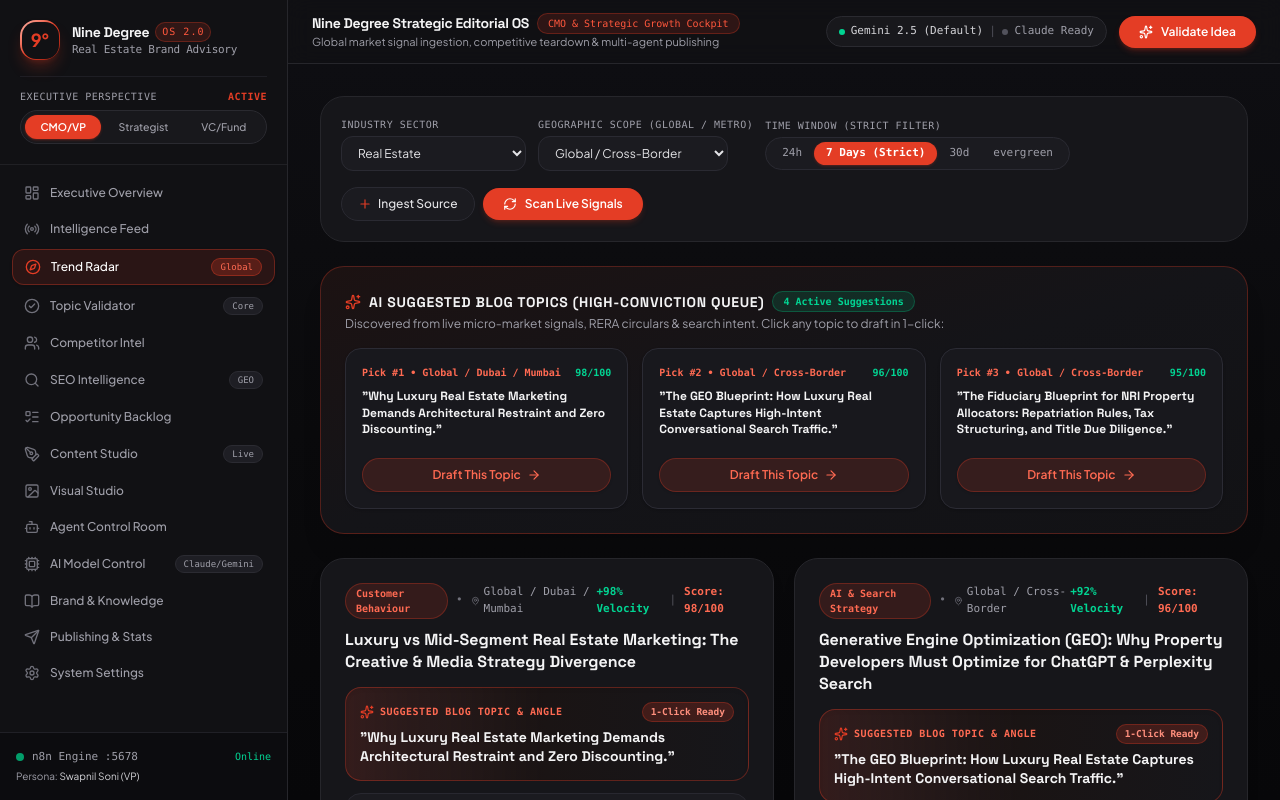
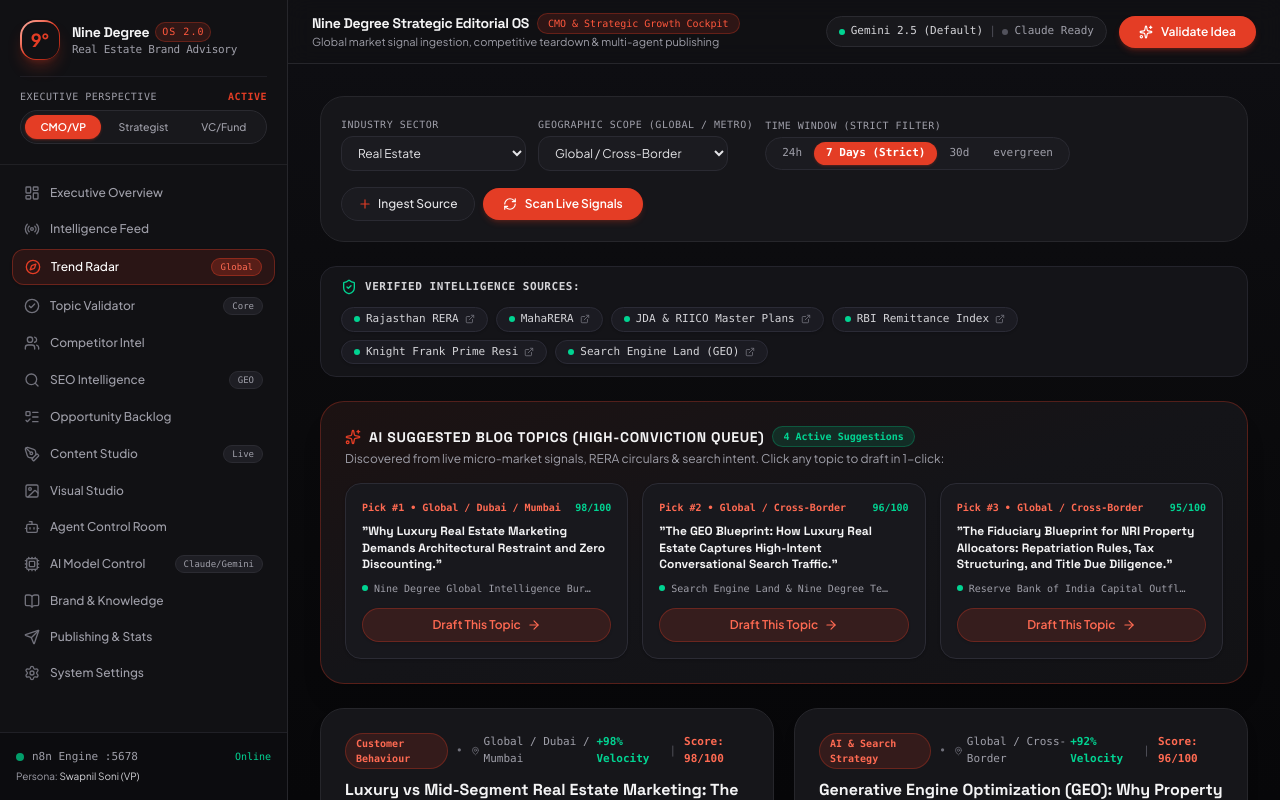
Before and after one commit to bharatsaini1/nine-degree-blog-automation, a React (Vite) app in the folder blog automation/dashboard/: page / in a window 1280 px wide. Both pictures are taken after a click on the button "Explore Radar". Built offline with nearby package versions, Linux system fonts and the light colour scheme.

Commit message:
feat(ui): display verified data sources cleanly across Trend Radar, Executive Overview, and Feed

```diff
--- a/blog automation/dashboard/src/views/ExecutiveOverview.jsx
+++ b/blog automation/dashboard/src/views/ExecutiveOverview.jsx
@@ -212,6 +212,29 @@ export const ExecutiveOverview = () => {
             <p className="text-sm text-zinc-400 mt-1 max-w-2xl leading-relaxed">
               {activeBriefing.summary}
             </p>
+            <div className="mt-3 flex flex-wrap items-center gap-2 text-[10.5px] font-mono">
+              <span className="text-zinc-500 font-semibold uppercase tracking-wider">Verified Streams:</span>
+              <span className="inline-flex items-center gap-1.5 px-2.5 py-0.5 rounded-md bg-[#16161b] border border-[#26262e] text-zinc-300">
+                <span className="w-1.5 h-1.5 rounded-full bg-emerald-400"></span>
+                <span>Raj-RERA</span>
+              </span>
+              <span className="inline-flex items-center gap-1.5 px-2.5 py-0.5 rounded-md bg-[#16161b] border border-[#26262e] text-zinc-300">
+                <span className="w-1.5 h-1.5 rounded-full bg-emerald-400"></span>
+                <span>MahaRERA</span>
+              </span>
+              <span className="inline-flex items-center gap-1.5 px-2.5 py-0.5 rounded-md bg-[#16161b] border border-[#26262e] text-zinc-300">
+                <span className="w-1.5 h-1.5 rounded-full bg-emerald-400"></span>
+                <span>JDA Master Plan</span>
+              </span>
+              <span className="inline-flex items-center gap-1.5 px-2.5 py-0.5 rounded-md bg-[#16161b] border border-[#26262e] text-zinc-300">
+                <span className="w-1.5 h-1.5 rounded-full bg-emerald-400"></span>
+                <span>RBI Remittance</span>
+              </span>
+              <span className="inline-flex items-center gap-1.5 px-2.5 py-0.5 rounded-md bg-[#16161b] border border-[#26262e] text-zinc-300">
+                <span className="w-1.5 h-1.5 rounded-full bg-emerald-400"></span>
+                <span>Knight Frank</span>
+              </span>
+            </div>
           </div>
           <div className="flex items-center gap-2.5 shrink-0">
             <button
@@ -345,6 +368,13 @@ export const ExecutiveOverview = () => {
                   <div className="text-[11px] text-zinc-400 mt-1 line-clamp-1 italic">
                     "{item.suggestedContentAngle || item.headline}"
                   </div>
+                  <div className="mt-2 flex items-center gap-1.5 text-[10px] font-mono text-zinc-400">
+                    <span className="w-1.5 h-1.5 rounded-full bg-emerald-400 shrink-0"></span>
+                    <span className="text-zinc-500">Source:</span>
+                    <span className="text-zinc-300 font-medium truncate max-w-[280px]">
+                      {item.sourceName || 'Rajasthan RERA / State Gazette'}
+                    </span>
+                  </div>
                 </div>
 
                 <button
@@ -377,8 +407,9 @@ export const ExecutiveOverview = () => {
                 <div className="text-xs text-zinc-300 font-medium leading-snug">
                   {del.title}
                 </div>
-                <div className="text-[11px] text-zinc-500 mt-1 font-mono">
-                  {del.source}
+                <div className="mt-2 flex items-center gap-1.5 text-[10.5px] font-mono text-zinc-400">
+                  <span className="w-1.5 h-1.5 rounded-full bg-emerald-400 shrink-0"></span>
+                  <span className="text-zinc-400">{del.source}</span>
                 </div>
               </div>
             ))}
--- a/blog automation/dashboard/src/views/IntelligenceFeed.jsx
+++ b/blog automation/dashboard/src/views/IntelligenceFeed.jsx
@@ -54,17 +54,20 @@ export const IntelligenceFeed = () => {
                 {item.supportingEvidence}
               </p>
 
-              <div className="text-[11px] text-zinc-500 flex items-center gap-2 font-mono">
-                <span>Source:</span>
-                <a
-                  href={item.originalUrl}
-                  target="_blank"
-                  rel="noreferrer"
-                  className="text-zinc-400 hover:text-[#ff6a52] flex items-center gap-1 transition-colors"
-                >
-                  <span>{item.sourceName}</span>
-                  <ExternalLink className="w-2.5 h-2.5" />
-                </a>
+              <div className="pt-1">
+                <div className="inline-flex items-center gap-1.5 px-2.5 py-1 rounded-lg bg-[#111114] border border-[#26262e] text-[11px] font-mono text-zinc-300">
+                  <span className="w-1.5 h-1.5 rounded-full bg-emerald-400"></span>
+                  <span className="text-zinc-500">Verified Source:</span>
+                  <a
+                    href={item.originalUrl || '#'}
+                    target="_blank"
+                    rel="noreferrer"
+                    className="font-medium text-zinc-200 hover:text-[#ff6a52] flex items-center gap-1 transition-colors max-w-sm truncate"
+                  >
+                    <span className="truncate">{item.sourceName || 'State Regulatory Portal'}</span>
+                    <ExternalLink className="w-2.5 h-2.5 text-zinc-500 shrink-0" />
+                  </a>
+                </div>
               </div>
             </div>
 
--- a/blog automation/dashboard/src/views/TrendRadar.jsx
+++ b/blog automation/dashboard/src/views/TrendRadar.jsx
@@ -9,7 +9,9 @@ import {
   CheckCircle,
   Plus,
   Sparkles,
-  Zap
+  Zap,
+  ShieldCheck,
+  Globe
 } from 'lucide-react';
 import { useIntelligence } from '../context/IntelligenceContext';
 
@@ -322,6 +324,38 @@ export const TrendRadar = () => {
         </div>
       </div>
 
+      {/* Verified Regulatory & Intelligence Sources Ribbon */}
+      <div className="bg-[#141418] px-5 py-3 rounded-2xl border border-[#24242c] flex flex-wrap items-center justify-between gap-3 text-xs">
+        <div className="flex items-center gap-2">
+          <ShieldCheck className="w-4 h-4 text-emerald-400" />
+          <span className="text-[11px] font-mono text-zinc-300 font-semibold uppercase tracking-wider">
+            Verified Intelligence Sources:
+          </span>
+        </div>
+        <div className="flex flex-wrap items-center gap-2">
+          {[
+            { name: 'Rajasthan RERA', url: 'https://rera.rajasthan.gov.in', tag: 'State Registry' },
+            { name: 'MahaRERA', url: 'https://maharera.mahaonline.gov.in', tag: 'Regulatory' },
+            { name: 'JDA & RIICO Master Plans', url: 'https://urban.rajasthan.gov.in/jda', tag: 'Urban Dev' },
+            { name: 'RBI Remittance Index', url: 'https://rbi.org.in', tag: 'Capital Flow' },
+            { name: 'Knight Frank Prime Resi', url: 'https://www.knightfrank.co.in/research', tag: 'Market Intelligence' },
+            { name: 'Search Engine Land (GEO)', url: 'https://searchengineland.com', tag: 'AI Search' }
+          ].map((src, sIdx) => (
+            <a
+              key={sIdx}
+              href={src.url}
+              target="_blank"
+              rel="noreferrer"
+              className="inline-flex items-center gap-1.5 px-3 py-1 rounded-full bg-[#1b1b22] hover:bg-[#23232c] border border-[#2b2b36] hover:border-[#e43d25]/50 text-zinc-300 hover:text-white transition-all font-mono text-[11px] group cursor-pointer shadow-sm"
+            >
+              <span className="w-1.5 h-1.5 rounded-full bg-emerald-400"></span>
+              <span className="font-medium">{src.name}</span>
+              <ExternalLink className="w-2.5 h-2.5 text-zinc-500 group-hover:text-[#ff6a52] transition-colors" />
+            </a>
+          ))}
+        </div>
+      </div>
+
       {/* AI Suggested Topics Hero Shelf */}
       <div className="bg-gradient-to-br from-[#1c1212] via-[#141418] to-[#121215] p-6 rounded-3xl border border-[#e43d25]/30 shadow-xl">
         <div className="flex flex-col sm:flex-row sm:items-center justify-between gap-2 mb-4">
@@ -354,6 +388,10 @@ export const TrendRadar = () => {
                 </div>
                 <div className="text-xs font-display font-bold text-zinc-100 group-hover:text-[#ff6a52] transition-colors leading-snug mb-2 line-clamp-3">
                   "{t.suggestedContentAngle || t.headline}"
+                </div>
+                <div className="flex items-center gap-1.5 text-[10px] font-mono text-zinc-400">
+                  <span className="w-1.5 h-1.5 rounded-full bg-emerald-400"></span>
+                  <span className="truncate max-w-[220px] text-zinc-400">{t.sourceName || 'Verified Regulatory Stream'}</span>
                 </div>
               </div>
               <button
@@ -436,25 +474,31 @@ export const TrendRadar = () => {
               </div>
             </div>
 
-            <div className="mt-5 pt-4 border-t border-[#242429] flex items-center justify-between text-xs">
-              <div className="flex items-center gap-2 text-[11px] text-zinc-500 font-mono">
-                <Calendar className="w-3 h-3" />
-                <span>Pub: {trend.publishedDate}</span>
-                <span>•</span>
-                <a
-                  href={trend.originalUrl}
-                  target="_blank"
-                  rel="noreferrer"
-                  className="text-zinc-400 hover:text-[#ff6a52] flex items-center gap-1 truncate max-w-[180px] transition-colors"
-                >
-                  <span>{trend.sourceName}</span>
-                  <ExternalLink className="w-2.5 h-2.5" />
-                </a>
+            <div className="mt-5 pt-4 border-t border-[#242429] flex flex-col sm:flex-row sm:items-center justify-between gap-3 text-xs">
+              <div className="flex flex-wrap items-center gap-2">
+                <div className="inline-flex items-center gap-1.5 px-2.5 py-1 rounded-lg bg-[#111114] border border-[#282832] text-[11px] font-mono text-zinc-300">
+                  <span className="w-1.5 h-1.5 rounded-full bg-emerald-400"></span>
+                  <span className="text-zinc-500">Source:</span>
+                  <a
+                    href={trend.originalUrl || '#'}
+                    target="_blank"
+                    rel="noreferrer"
+                    className="font-medium text-zinc-200 hover:text-[#ff6a52] flex items-center gap-1 transition-colors max-w-[200px] truncate"
+                  >
+                    <span className="truncate">{trend.sourceName || 'Regulatory Archive & Market Gazette'}</span>
+                    <ExternalLink className="w-2.5 h-2.5 text-zinc-500 shrink-0" />
+                  </a>
+                </div>
+
+                <div className="inline-flex items-center gap-1 text-[10.5px] font-mono text-zinc-500">
+                  <Calendar className="w-3 h-3 text-zinc-500" />
+                  <span>{trend.publishedDate}</span>
+                </div>
               </div>
 
               <button
                 onClick={() => sendToStudio(trend)}
-                className="px-5 py-2 bg-[#e43d25] hover:bg-[#d8402a] text-white text-xs font-semibold rounded-full shadow-md shadow-[#e43d25]/20 hover:shadow-lg hover:shadow-[#e43d25]/30 transition-all flex items-center gap-1.5 cursor-pointer"
+                className="px-5 py-2 bg-[#e43d25] hover:bg-[#d8402a] text-white text-xs font-semibold rounded-full shadow-md shadow-[#e43d25]/20 hover:shadow-lg hover:shadow-[#e43d25]/30 transition-all flex items-center justify-center gap-1.5 cursor-pointer shrink-0"
               >
                 <span>Draft this Topic</span>
                 <ArrowRight className="w-3.5 h-3.5" />
```
